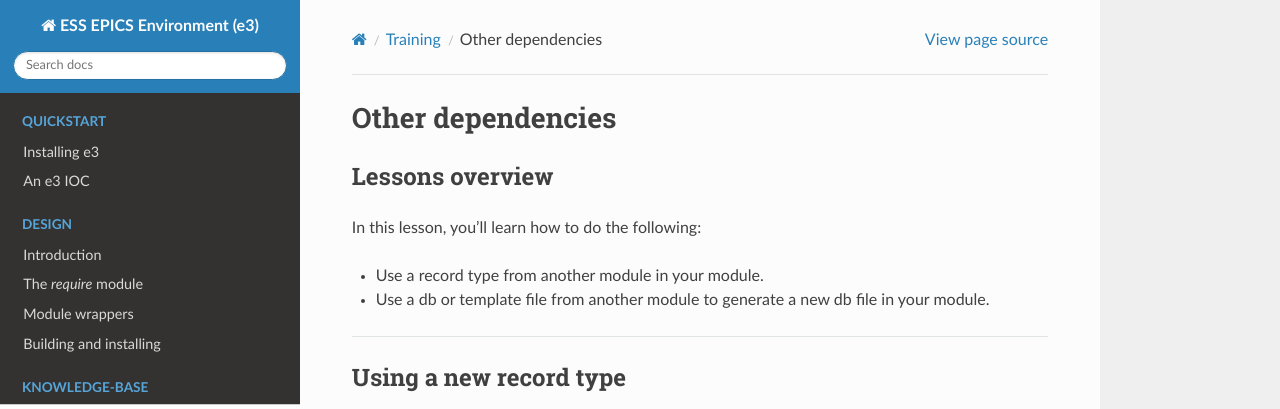
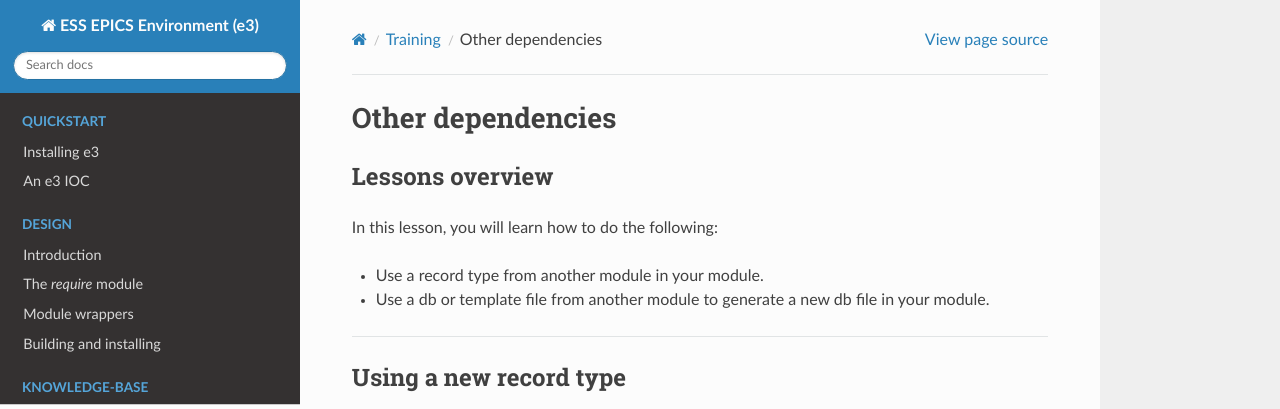
Before and after one commit to ttkorhonen/e3pages, a Sphinx documentation site: the page built from docs/kb/training/workbook/9_other_deps.md, in a window 1280 px wide and 1400 px high. Shown: the top 409 px of the window. Built offline with Sphinx 7.4.7 and the Read the Docs theme 2.0.0, drawn with Linux system fonts in a browser that asks for light colours; some of the changed text lies outside the part shown.

Commit message:
Remove contraction

```diff
--- a/docs/kb/training/workbook/9_other_deps.md
+++ b/docs/kb/training/workbook/9_other_deps.md
@@ -2,7 +2,7 @@
 
 ## Lessons overview
 
-In this lesson, you'll learn how to do the following:
+In this lesson, you will learn how to do the following:
 
 * Use a record type from another module in your module.
 * Use a db or template file from another module to generate a new db file in your module.
```
Also changed, not shown: other parts of docs/kb/training/workbook/9_other_deps.md (+2 -2 lines).
